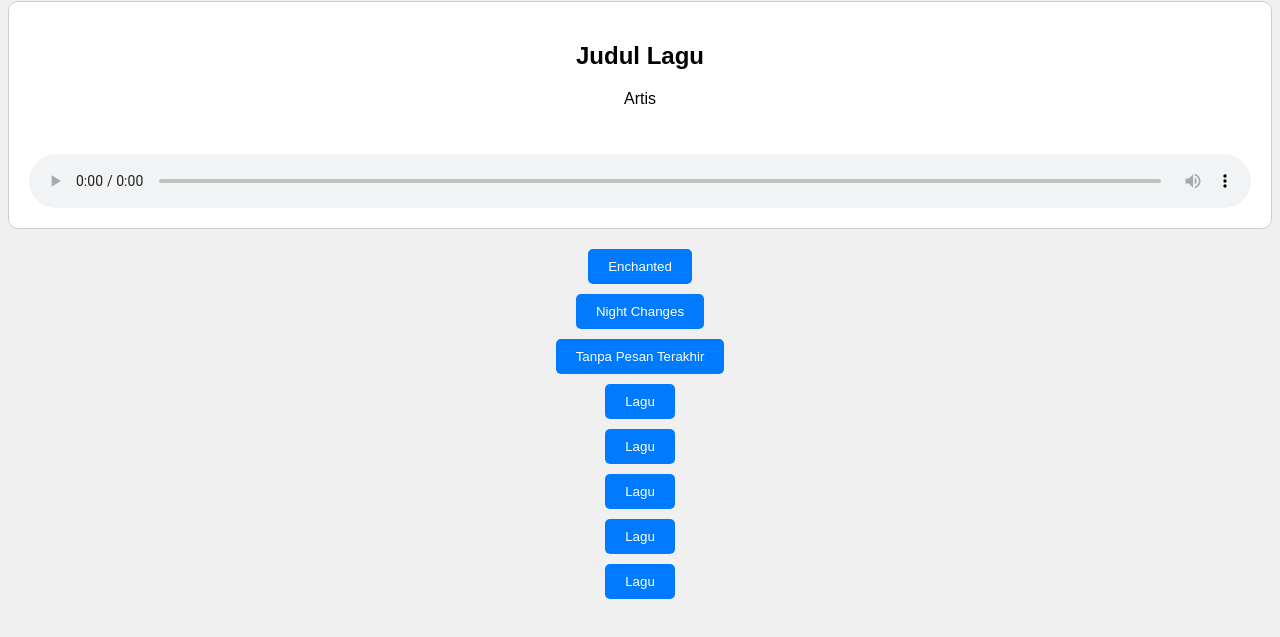
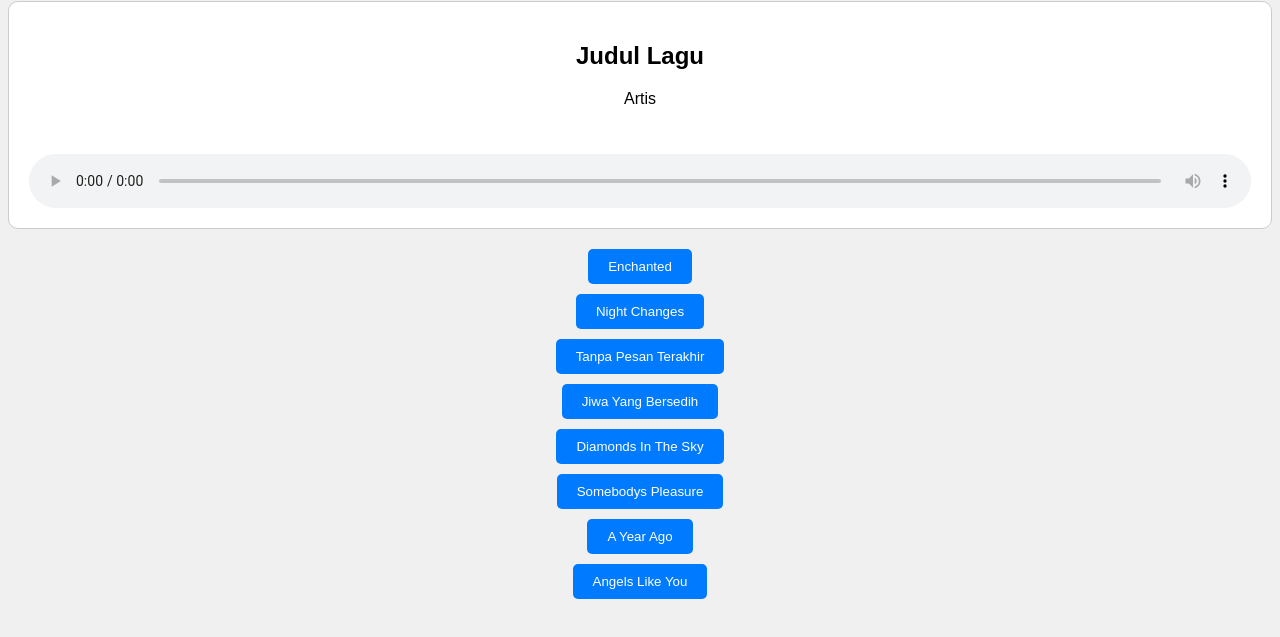
Before and after one commit to AUREL1GANS/SimpleWeb, a plain HTML site: page musik.html in a window 1280 px wide. Shown: the part 79-716 px from the top of the page. Drawn offline with Linux system fonts and the light colour scheme.

Commit message:
Update musik.html

```diff
--- a/musik.html
+++ b/musik.html
@@ -18,11 +18,11 @@
         <li><button onclick="putarMusik('music/Enchanted.mp3', lirikLagu1)">Enchanted</button></li>
         <li><button onclick="putarMusik('music/night-changes.mp3', lirikLagu2)">Night Changes</button></li>
         <li><button onclick="putarMusik('music/tanpa-pesan-terakhir.mp3', lirikLagu3)">Tanpa Pesan Terakhir</button></li>
-        <li><button onclick="putarMusik('mudic/...mp3', lirikLagu4)">Lagu </button></li>
-        <li><button onclick="putarMusik('mudic/...mp3', lirikLagu5)">Lagu </button></li>
-        <li><button onclick="putarMusik('mudic/...mp3', lirikLagu6)">Lagu </button></li>
-        <li><button onclick="putarMusik('mudic/...mp3', lirikLagu7)">Lagu </button></li>
-        <li><button onclick="putarMusik('mudic/...mp3', lirikLagu8)">Lagu </button></li>
+        <li><button onclick="putarMusik('mudic/Jiwa-yang-bersedih.mp3', lirikLagu4)">Jiwa Yang Bersedih</button></li>
+        <li><button onclick="putarMusik('mudic/Diamonds-In-The-Sk.mp3', lirikLagu5)">Diamonds In The Sky</button></li>
+        <li><button onclick="putarMusik('mudic/Somebodys-Pleasure.mp3', lirikLagu6)">Somebodys Pleasure</button></li>
+        <li><button onclick="putarMusik('mudic/A-Year-Ago.mp3', lirikLagu7)">A Year Ago</button></li>
+        <li><button onclick="putarMusik('mudic/Angels-like-you.mp3', lirikLagu8)">Angels Like You</button></li>
         <!-- Tambahkan lebih banyak lagu jika diperlukan -->
     </ul>
     <script src="musik.js"></script>
```
